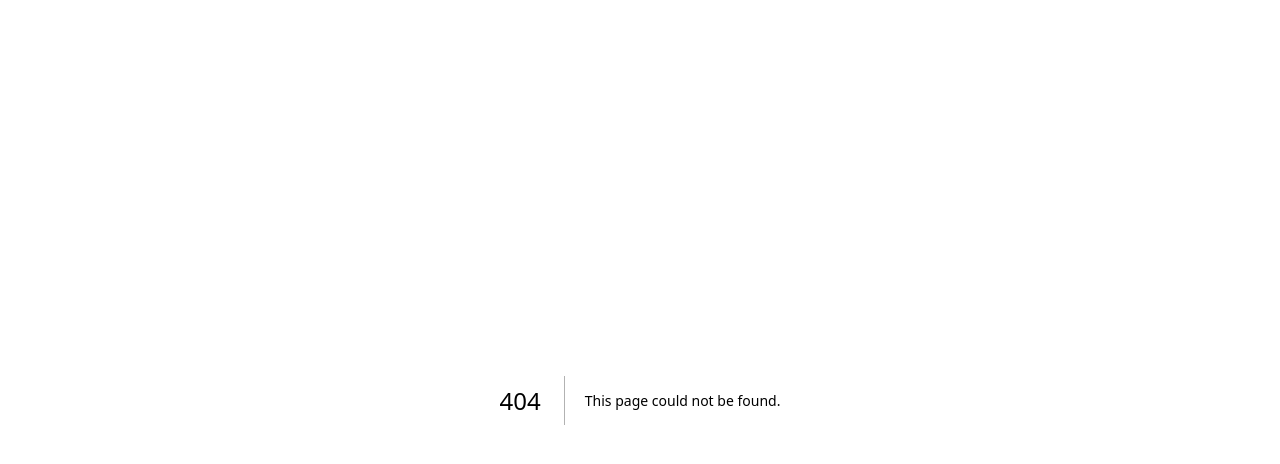
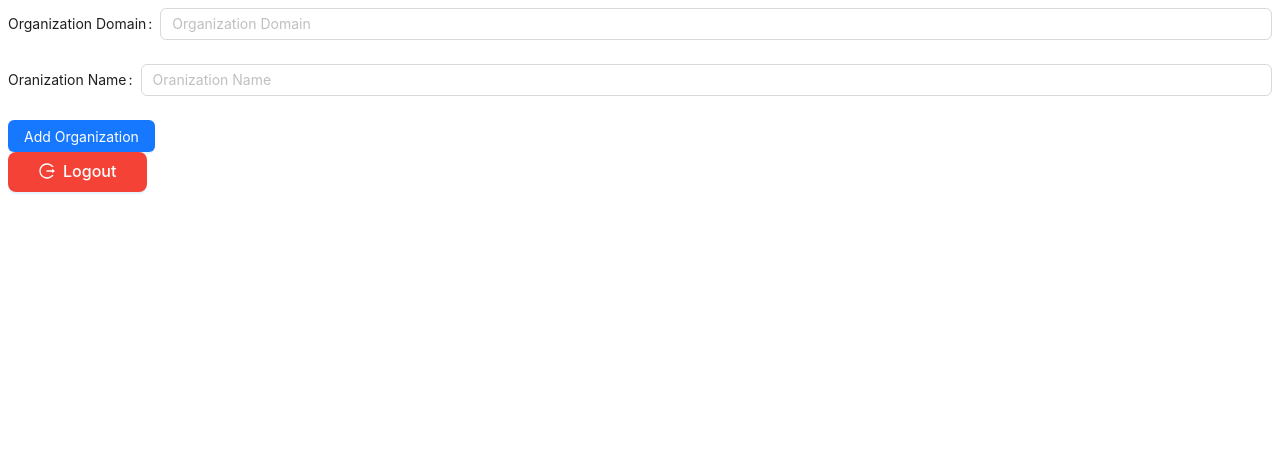
Before and after one commit to Alo-IT/niam-frontend, a Next.js app: page /OrgAddForm in a window 1280 px wide. Before the commit this address had no page. Shown: the top 464 px of the page. Built offline with nearby package versions, Linux system fonts and the light colour scheme; no server answers.

Commit message:
empty payload at add org

```diff
--- /dev/null
+++ b/src/app/OrgAddForm/page.jsx
@@ -0,0 +1,100 @@
+"use client";
+import { Button, Form, Input } from "antd";
+import { useEffect, useState } from "react";
+import { useRouter } from "next/navigation";
+import urls from "../urls";
+import axios from "axios";
+import { useNiamContext } from "../global/contexts/NiamContext";
+import { LogoutOutlined } from "@ant-design/icons";
+
+export default function OrgAddForm() {
+  const {
+    signedIn,
+    isAuthenticated,
+    setIsAuthenticated,
+    handleSignin,
+    handleSignout,
+    handleOrgValidify,
+  } = useNiamContext();
+  const router = useRouter();
+  const [orgs, setOrgs] = useState({});
+  const [orgInfo, setOrgInfo] = useState(null);
+  const [orgDomainf, setOrgDomainf] = useState("");
+  const [dbName, setDbName] = useState("");
+
+  useEffect(() => {
+    async function fetchOrgs() {
+      try {
+        const response = await axios.get(urls.baseURL + "/niamadmin/allorg", {
+          withCredentials: true,
+        });
+        setOrgs(response.data.data || []);
+        console.log("Ogrs loaded: ", response.data?.data);
+      } catch (error) {
+        console.log(error.response.data);
+      }
+    }
+    fetchOrgs();
+  }, [router]);
+
+  const handleSubmit = (event) => {
+    event.preventDefault();
+    const formData = {
+      orgDomain: event.target.elements.orgDomain.value,
+      dbName: event.target.elements.dbName.value,
+    };
+    onFinish(formData);
+  };
+
+  const onFinish = async (formData) => {
+    try {
+      const response = await axios.post(
+        urls.baseURL + "/niamadmin/organization",
+        formData,
+        {
+          withCredentials: true,
+        }
+      );
+      if (response.data.success == true) {
+        console.log("New Org info: ", response.data);
+        setOrgInfo(response.data);
+      } else {
+        console.log("Org exists. Try new!");
+      }
+    } catch (error) {
+      console.log(error.response.data);
+    }
+  };
+
+  return (
+    <>
+      <Form onFinish={onFinish}>
+        <Form.Item label="Organization Domain">
+          <Input name="orgDomain" placeholder="Organization Domain" />
+        </Form.Item>
+        <Form.Item label="Oranization Name">
+          <Input name="dbName" placeholder="Oranization Name" />
+        </Form.Item>
+        <Button type="primary" htmlType="submit">
+          Add Organization
+        </Button>
+      </Form>
+      <Button
+        type="primary"
+        size="large"
+        style={{
+          background: "#F44336",
+          color: "white",
+          fontWeight: 500,
+          padding: "10px 30px",
+          margin: "0 0",
+          lineHeight: "1.1em",
+        }}
+        icon={<LogoutOutlined />}
+        onClick={handleSignout}
+      >
+        Logout
+      </Button>
+    </>
+  );
+}
--- a/src/app/global/contexts/NiamContext.js
+++ b/src/app/global/contexts/NiamContext.js
@@ -7,20 +7,9 @@ const NiamContext = createContext();
 export const NiamAuthProvider = ({ children }) => {
   const [isAuthenticated, setIsAuthenticated] = useState(false);
   const [signedIn, setsignedIn] = useState(false);
+  const router = useRouter();
 
-  const router = useRouter();
   useEffect(() => {
-    // const orgValidityStatus = JSON.parse(
-    //   localStorage.getItem("isAuthenticated")
-    // );
-    // if (orgValidityStatus == null || orgValidityStatus == false) {
-    //   setIsAuthenticated(false);
-    //   localStorage.setItem("isAuthenticated", false);
-    // } else {
-    //   setIsAuthenticated(true);
-    //   localStorage.setItem("isAuthenticated", true);
-    // }
-
     const signedInStatus = JSON.parse(localStorage.getItem("signedIn"));
     if (signedInStatus == null || signedInStatus == false) {
       setsignedIn(false);
@@ -46,6 +35,7 @@ export const NiamAuthProvider = ({ children }) => {
     localStorage.setItem("signedIn", false);
     setIsAuthenticated(false);
     localStorage.setItem("isAuthenticated", false);
+    router.push("/NiamLogin");
   };
 
   return (
```
Also changed, not shown: src/app/NiamAdminDash/page.jsx (+6 -2 lines).
